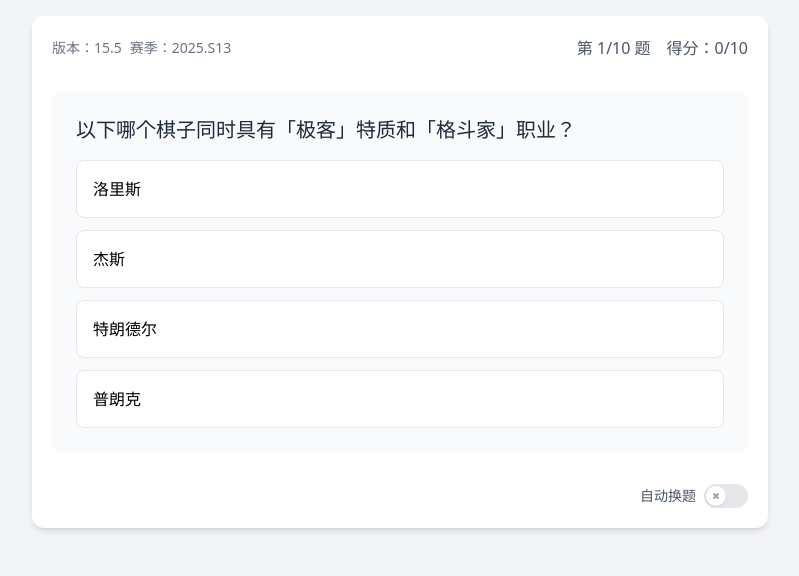
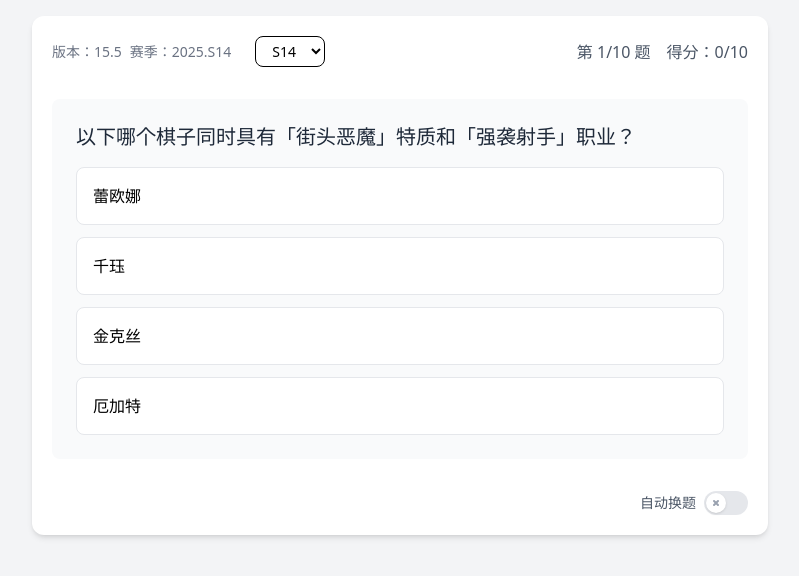
Before and after one commit to hanxuanyu/TFTTFTQuiz, a Vue app: page / in a window 1280 px wide. Shown: the top 576 px of the page, without its empty margins (240-1039 px from the left). Built offline with nearby package versions, Linux system fonts and the light colour scheme; no server answers.

Commit message:
新增S14数据

```diff
--- a/src/components/TFTQuiz.vue
+++ b/src/components/TFTQuiz.vue
@@ -3,10 +3,22 @@
     <div class="bg-white rounded-xl shadow-md p-5">
       <!-- 顶部信息栏 -->
       <div class="flex flex-col sm:flex-row sm:items-center sm:justify-between mb-8">
-        <!-- 版本信息 -->
-        <div class="text-sm text-gray-500 mb-2 sm:mb-0">
-          <span v-if="gameData.chess?.version" class="mr-2">版本：{{ gameData.chess.version }}</span>
-          <span v-if="gameData.chess?.season">赛季：{{ gameData.chess.season }}</span>
+        <!-- 版本信息和赛季选择 -->
+        <div class="flex items-center space-x-4 mb-2 sm:mb-0">
+          <div class="text-sm text-gray-500">
+            <span v-if="gameData.chess?.version" class="mr-2">版本：{{ gameData.chess.version }}</span>
+            <span v-if="gameData.chess?.season" class="mr-2">赛季：{{ gameData.chess.season }}</span>
+          </div>
+
+          <!-- 赛季选择 -->
+          <select
+            v-model="selectedSeason"
+            class="px-3 py-1 text-sm border rounded-lg focus:outline-none focus:ring-2 focus:ring-indigo-500"
+            @change="handleSeasonChange"
+          >
+            <option value="tft13">S13</option>
+            <option value="tft14">S14</option>
+          </select>
         </div>
 
         <div class="flex items-center space-x-4">
@@ -123,7 +135,8 @@ const showDetailModal = ref(false)
 const currentChessDetail = ref(null)
 const showTraitModal = ref(false)
 const currentTraitDetail = ref(null)
-const autoSkip = ref(false) // 默认不开启自动跳过
+const autoSkip = ref(false)
+const selectedSeason = ref('tft14') // 默认选择S14
 const gameDataStore = useGameDataStore()
 const gameData = ref({
   chess: null,
@@ -193,10 +206,27 @@ const getOptionClass = computed(() => (option) => {
   return 'bg-white border-gray-200'
 })
 
+// 处理赛季变更
+const handleSeasonChange = async () => {
+  // 重置所有状态
+  score.value = 0
+  currentQuestionIndex.value = 0
+  selectedAnswer.value = null
+  showResult.value = false
+  quizCompleted.value = false
+  showDetailModal.value = false
+  currentChessDetail.value = null
+  showTraitModal.value = false
+  currentTraitDetail.value = null
+
+  // 重新加载数据并生成问题
+  await initializeData()
+}
+
 // 初始化数据
 const initializeData = async () => {
   try {
-    gameData.value = await gameDataStore.loadData()
+    gameData.value = await gameDataStore.loadData(selectedSeason.value)
     generateQuestions()
   } catch (error) {
     console.error('Failed to load game data:', error)
--- a/src/stores/gameData.js
+++ b/src/stores/gameData.js
@@ -9,13 +9,14 @@ export const useGameDataStore = defineStore('gameData', {
       job: null
     },
     isLoading: false,
-    isLoaded: false
+    isLoaded: false,
+    currentSeason: 'tft14' // 默认使用S14数据
   }),
 
   actions: {
-    async loadData() {
-      // 如果数据已经加载过，直接返回
-      if (this.isLoaded) {
+    async loadData(season = 'tft14') {
+      // 如果数据已经加载过且赛季相同，直接返回
+      if (this.isLoaded && this.currentSeason === season) {
         return this.data
       }
 
@@ -23,7 +24,7 @@ export const useGameDataStore = defineStore('gameData', {
       if (this.isLoading) {
         return new Promise((resolve) => {
           const checkData = () => {
-            if (this.isLoaded) {
+            if (this.isLoaded && this.currentSeason === season) {
               resolve(this.data)
             } else {
               setTimeout(checkData, 100)
@@ -36,7 +37,8 @@ export const useGameDataStore = defineStore('gameData', {
       // 开始加载数据
       this.isLoading = true
       try {
-        this.data = await loadAllData()
+        this.data = await loadAllData(season)
+        this.currentSeason = season
         this.isLoaded = true
         return this.data
       } catch (error) {
--- a/src/utils/dataLoader.js
+++ b/src/utils/dataLoader.js
@@ -1,27 +1,40 @@
-import chessData from '../assets/data/tft13/chess.json'
-import jobData from '../assets/data/tft13/job.json'
-import raceData from '../assets/data/tft13/race.json'
+import chessData13 from '../assets/data/tft13/chess.json'
+import jobData13 from '../assets/data/tft13/job.json'
+import raceData13 from '../assets/data/tft13/race.json'
+import chessData14 from '../assets/data/tft14/chess.json'
+import jobData14 from '../assets/data/tft14/job.json'
+import raceData14 from '../assets/data/tft14/race.json'
 
 const REMOTE_URLS = {
-  chess: 'https://game.gtimg.cn/images/lol/act/img/tft/js/chess.js',
-  job: 'https://game.gtimg.cn/images/lol/act/img/tft/js/job.js',
-  race: 'https://game.gtimg.cn/images/lol/act/img/tft/js/race.js'
+  tft13: {
+    chess: 'https://game.gtimg.cn/images/lol/act/img/tft/js/chess.js',
+    job: 'https://game.gtimg.cn/images/lol/act/img/tft/js/job.js',
+    race: 'https://game.gtimg.cn/images/lol/act/img/tft/js/race.js'
+  }
 }
 
 const LOCAL_DATA = {
-  chess: chessData,
-  job: jobData,
-  race: raceData
+  tft13: {
+    chess: chessData13,
+    job: jobData13,
+    race: raceData13
+  },
+  tft14: {
+    chess: chessData14,
+    job: jobData14,
+    race: raceData14
+  }
 }
 
 /**
  * 从远程URL加载数据
+ * @param {string} season - 赛季：'tft13' | 'tft14'
  * @param {string} type - 数据类型：'chess' | 'job' | 'race'
  * @returns {Promise<Object>} 加载的数据
  */
-const loadFromRemote = async (type) => {
+const loadFromRemote = async (season, type) => {
   try {
-    const response = await fetch(REMOTE_URLS[type])
+    const response = await fetch(REMOTE_URLS[season][type])
     if (!response.ok) {
       throw new Error(`HTTP error! status: ${response.status}`)
     }
@@ -30,36 +43,43 @@ const loadFromRemote = async (type) => {
     const jsonStr = text.replace(/^var\s+\w+\s*=\s*/, '').trim()
     return JSON.parse(jsonStr)
   } catch (error) {
-    console.error(`Failed to load ${type} data from remote:`, error)
+    console.error(`Failed to load ${season} ${type} data from remote:`, error)
     return null
   }
 }
 
 /**
- * 加载指定类型的数据
+ * 加载指定赛季和类型的数据
+ * @param {string} season - 赛季：'tft13' | 'tft14'
  * @param {string} type - 数据类型：'chess' | 'job' | 'race'
  * @returns {Promise<Object>} 加载的数据
  */
-export const loadData = async (type) => {
-  // 首先尝试从远程加载
-  const remoteData = await loadFromRemote(type)
+export const loadData = async (season, type) => {
+  // 如果是S14，直接使用本地数据
+  if (season === 'tft14') {
+    return LOCAL_DATA[season][type]
+  }
+
+  // 对于S13，首先尝试从远程加载
+  const remoteData = await loadFromRemote(season, type)
   if (remoteData) {
     return remoteData
   }
 
   // 如果远程加载失败，使用本地数据
-  return LOCAL_DATA[type]
+  return LOCAL_DATA[season][type]
 }
 
 /**
- * 获取所有数据
+ * 获取指定赛季的所有数据
+ * @param {string} season - 赛季：'tft13' | 'tft14'
  * @returns {Promise<Object>} 包含所有数据的对象
  */
-export const loadAllData = async () => {
+export const loadAllData = async (season) => {
   const [chess, job, race] = await Promise.all([
-    loadData('chess'),
-    loadData('job'),
-    loadData('race')
+    loadData(season, 'chess'),
+    loadData(season, 'job'),
+    loadData(season, 'race')
   ])
 
   return { chess, job, race }
```
